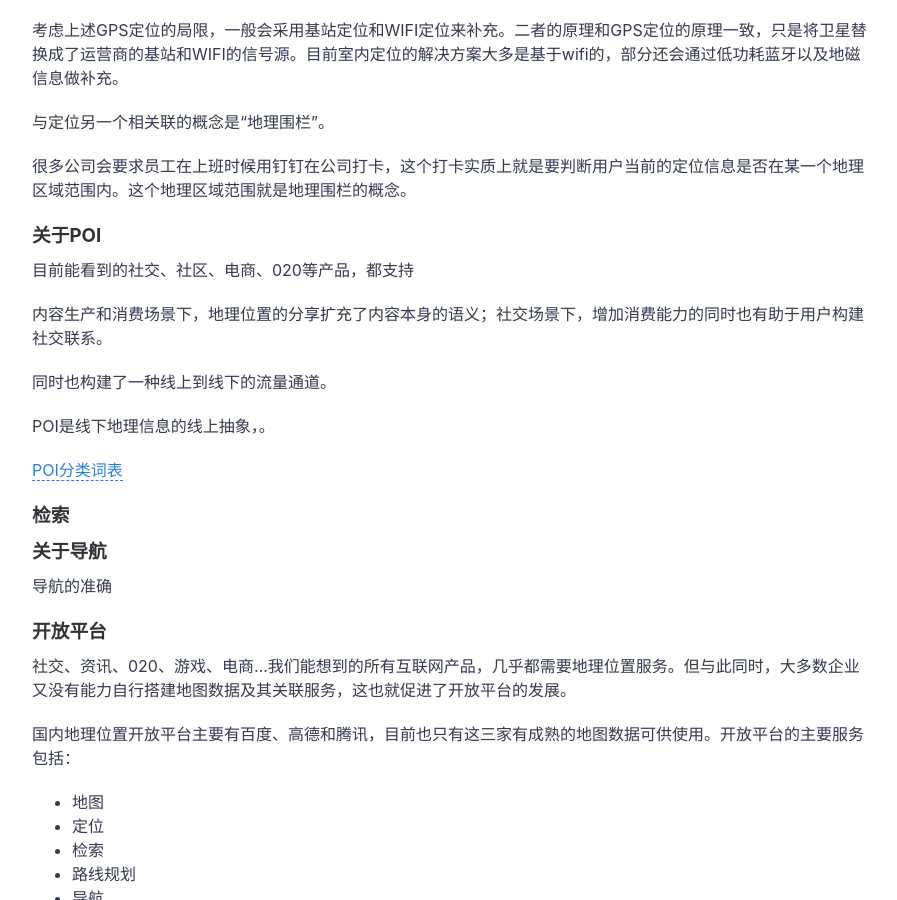
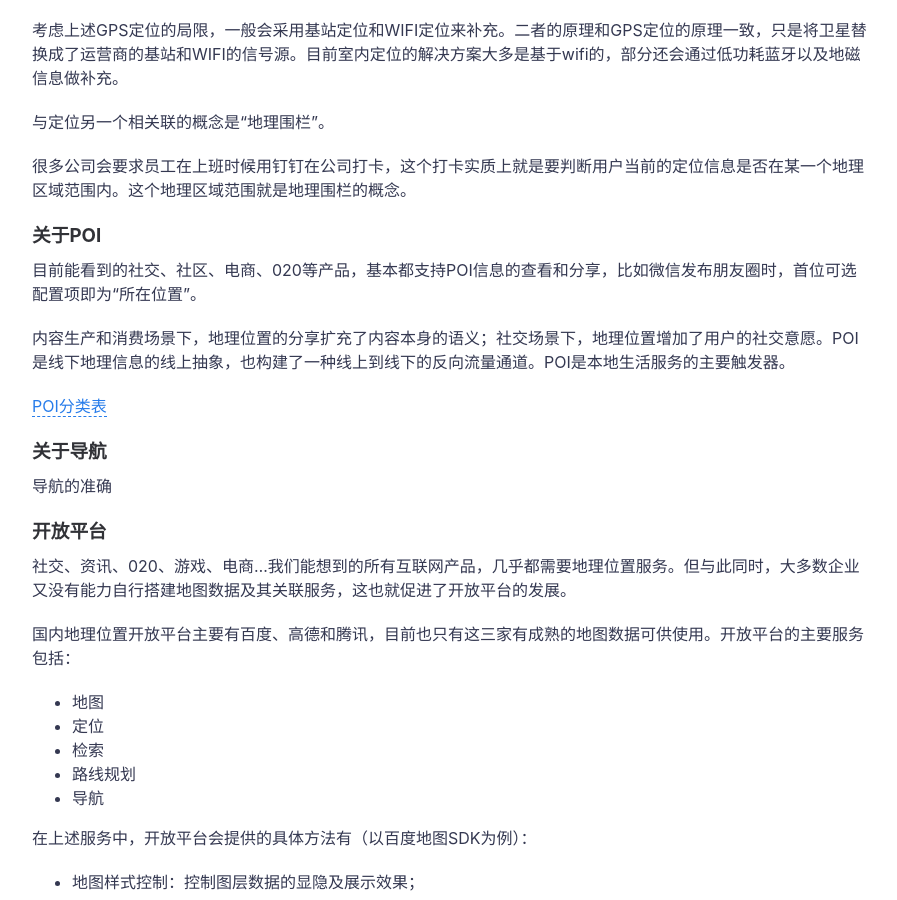
Before and after one commit to icarus507/icarus507.github.io, a Jekyll site: the page built from _posts/2018-09-08-谈谈地图（下）.md, in a window 1280 px wide and 900 px high, scrolled down 926 px. Shown: the whole window, without its empty margins (188-1085 px from the left). Built offline with Jekyll 4.4.1, drawn with Linux system fonts in a browser that asks for light colours.

Commit message:
Update 2018-09-08-谈谈地图（下）.md

```diff
--- a/_posts/2018-09-08-谈谈地图（下）.md
+++ b/_posts/2018-09-08-谈谈地图（下）.md
@@ -21,18 +21,14 @@ GPS初次接受卫星信号的时候会比较耗电，比如你从北京出差
 
 ### 关于POI
 
-目前能看到的社交、社区、电商、020等产品，都支持
+目前能看到的社交、社区、电商、020等产品，基本都支持POI信息的查看和分享，比如微信发布朋友圈时，首位可选配置项即为“所在位置”。
 
-内容生产和消费场景下，地理位置的分享扩充了内容本身的语义；社交场景下，增加消费能力的同时也有助于用户构建社交联系。
-
-同时也构建了一种线上到线下的流量通道。
+内容生产和消费场景下，地理位置的分享扩充了内容本身的语义；社交场景下，地理位置增加了用户的社交意愿。POI是线下地理信息的线上抽象，也构建了一种线上到线下的反向流量通道。POI是本地生活服务的主要触发器。
 
 
-POI是线下地理信息的线上抽象，。
 
-[POI分类词表](https://lbs.qq.com/service/webService/webServiceGuide/webServiceAppendix)
+[POI分类表](https://lbs.qq.com/service/webService/webServiceGuide/webServiceAppendix)
 
-### 检索
 
 
 ### 关于导航
```
